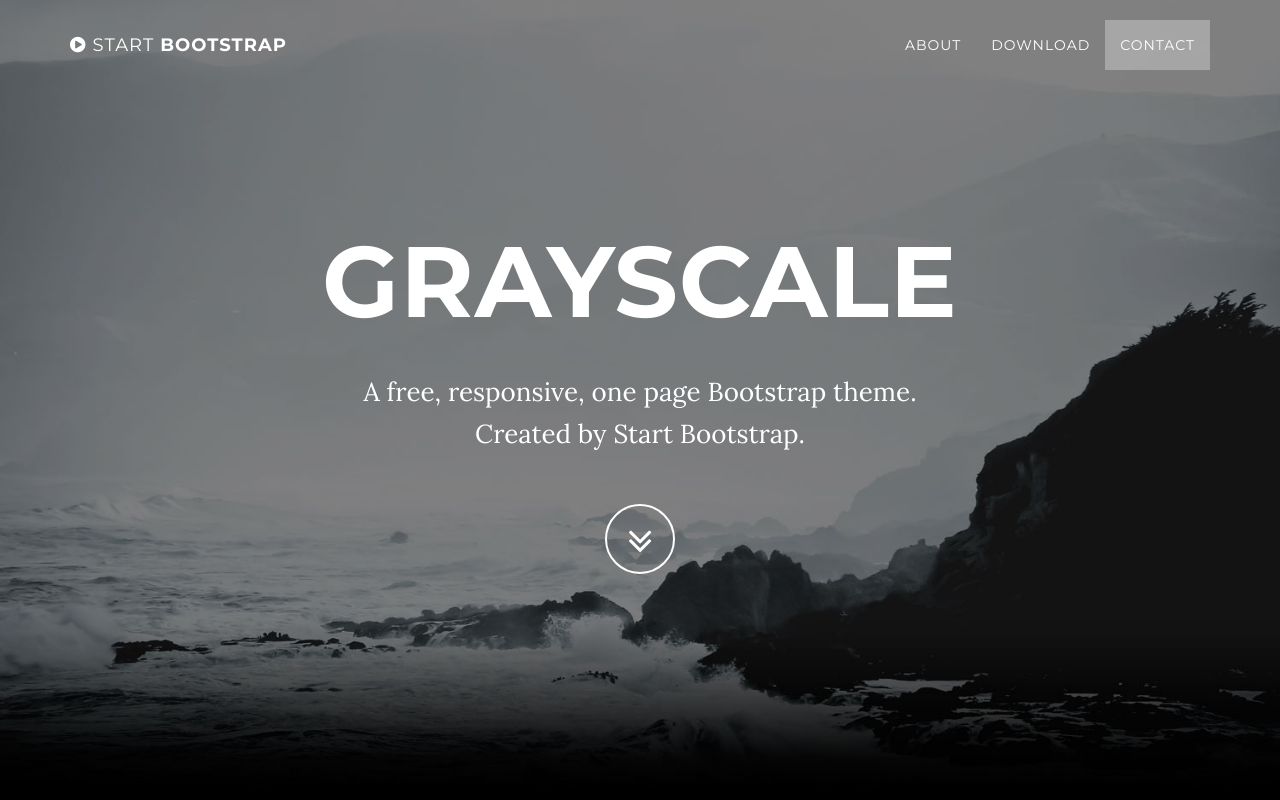
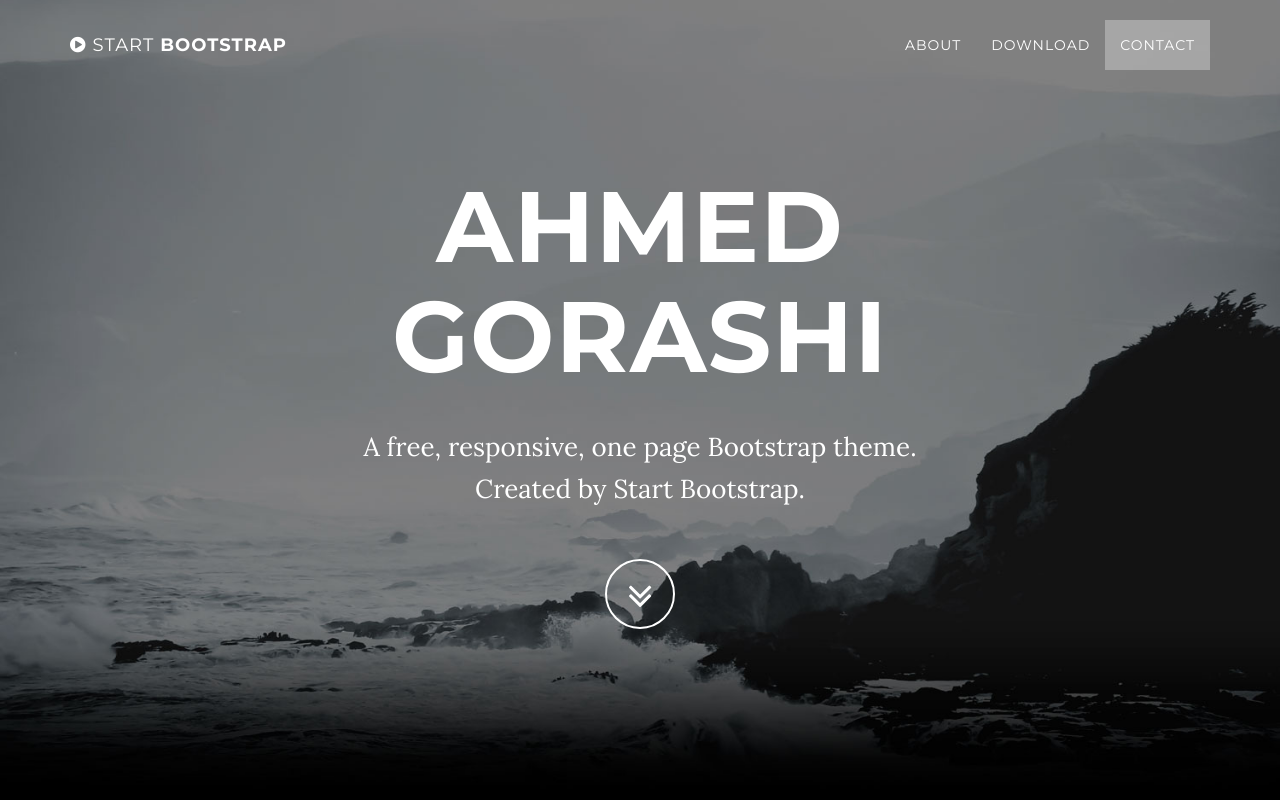
Before and after one commit to AGorashi/AGorashi.github.io, a website: page index.html in a window 1280 px wide. Shown: the top 800 px of the page. Drawn offline with nearby package versions, Linux system fonts and the light colour scheme; some packages are replaced by stand-ins of ours.

Commit message:
Update index.html

```diff
--- a/index.html
+++ b/index.html
@@ -74,7 +74,7 @@
             <div class="container">
                 <div class="row">
                     <div class="col-md-8 col-md-offset-2">
-                        <h1 class="brand-heading">Grayscale</h1>
+                        <h1 class="brand-heading">Ahmed Gorashi</h1>
                         <p class="intro-text">A free, responsive, one page Bootstrap theme.
                             <br>Created by Start Bootstrap.</p>
                         <a href="#about" class="btn btn-circle page-scroll">
```
